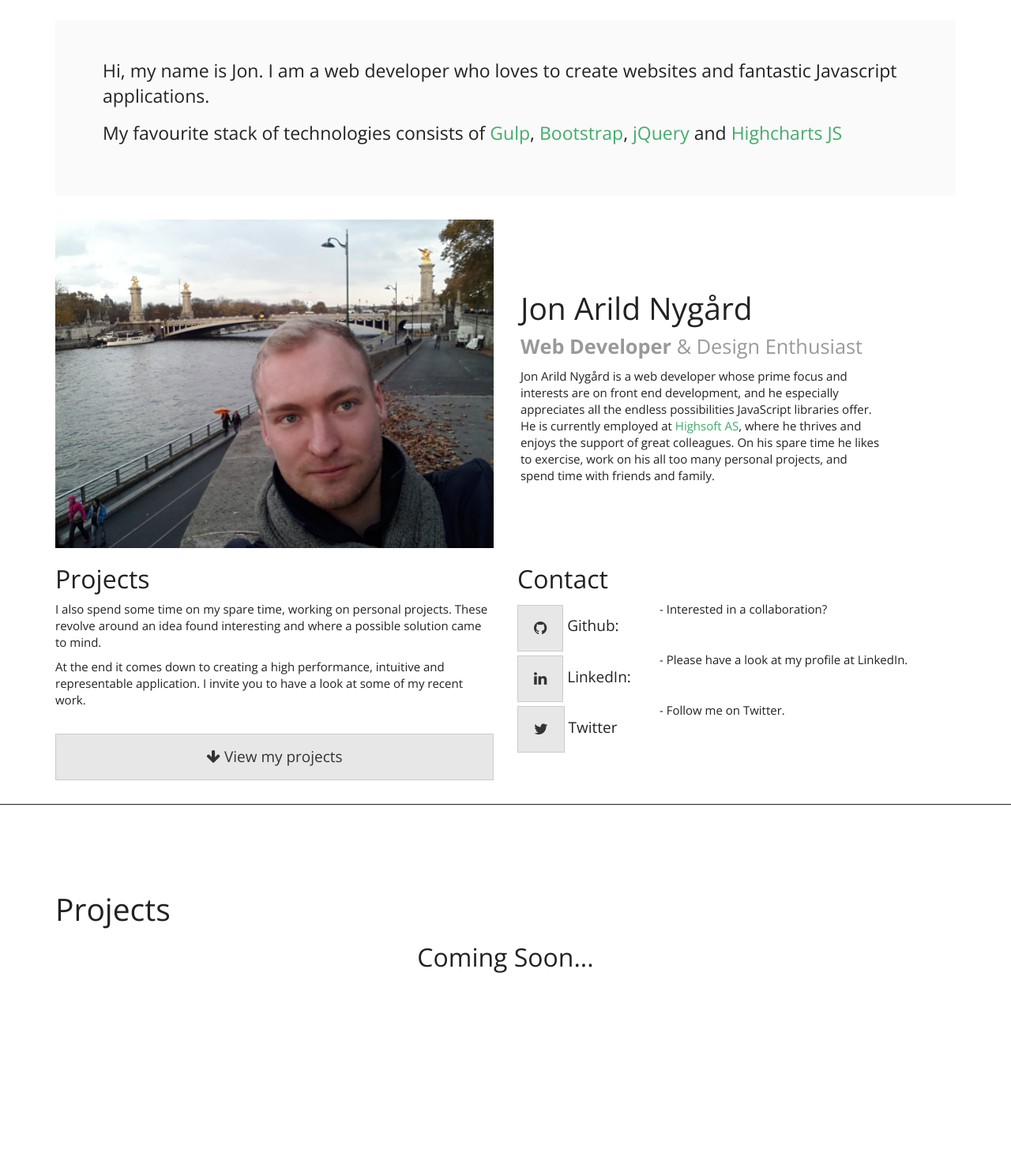
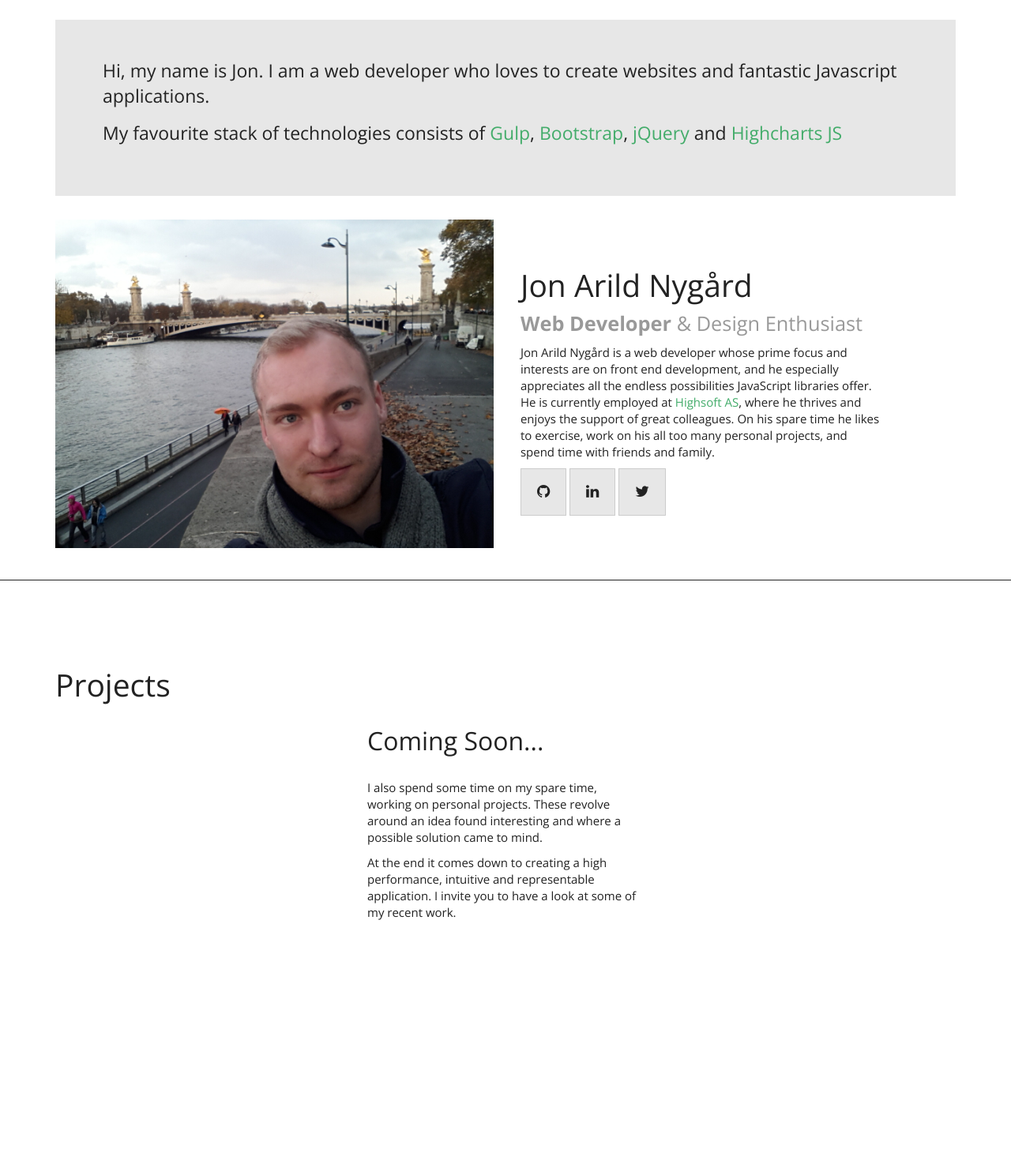
Before and after one commit to jon-a-nygaard/jon-a-nygaard.github.io, a PHP site: page / in a window 1280 px wide. Shown: the part 65-1544 px from the top of the page at 79% size. Run offline with PHP 8.4, Linux system fonts and the light colour scheme; some libraries are stand-ins or nearby versions.

Commit message:
Some cleanup

```diff
--- a/assets/css/lightBlue.css
+++ b/assets/css/lightBlue.css
@@ -4,9 +4,15 @@ a:focus,
 a:visited {
   color: #43ac6a;
 }
+a.btn {
+  color: inherit;
+}
 img {
   max-width: 100%;
   max-height: 100%;
+}
+.jumbotron {
+  background-color: #e7e7e7;
 }
 .navbar-nav>li>a {
   line-height: 41px;
@@ -27,151 +33,3 @@ img {
   vertical-align: middle;
   float: none;
 }
-.dl-horizontal dt {
-  text-align: left;
-  padding-top: 5px;
-}
-
-/*@charset "CP850";
-/*
-* @author: Jon Arild Nygård;
-* @colorscheme: http://colorschemedesigner.com/#3-42PhWhWg0g0;
-*/
-/*.diversity-1 {
-  background-color: #4163ba;
-  color: white;
-}
-
-.c2 {
-  background-color: #4163ba;
-}
-
-.c3 {
-  background-color: #2e4172;
-}
-
-.c4 {
-  background-color: #0f1d43;
-}
-
-.c5 {
-  background-color: #010511;
-}*/
-
-/*.page.stl-1 {
-  color: white;
-  background-color: #2D2D2D;
-}
-.page.stl-1 h1 {
-  color: white;
-}
-
-.page.stl-2 {
-  color: black;
-  background-color: #E4E4E4;
-}
-.page.stl-2 h1 {
-  color: black;
-}
-
-.page.stl-3 {
-  color: black;
-  background-color: #B6B6B6;
-}
-.page.stl-3 h1 {
-  color: black;
-}
-
-body {
-  color: #0f1d43;
-}
-
-h1 {
-  color: #2e4172;
-}
-h1 small {
-  color: inherit;
-}
-
-img {
-  max-width: 100%;
-}
-
-
-
-Navigation bar
-.navbar {
-  color: white;
-  background-color: #2d2d2d;
-  height: auto;
-  border-bottom: 5px solid white;
-}
-
-.navbar-default .navbar-nav > li > a {
-  color: white;
-  font-weight: bolder;
-  padding: 24px 16px;
-  text-transform: uppercase;
-}
-
-.navbar-default .navbar-nav > li > a:hover {
-  color: white;
-  background-color: black;
-}
-
-.navbar-brand {
-  height: 68px;
-}
-.navbar-brand svg {
-  height: 100%;
-  fill: white;
-}
-.navbar-brand svg #jn-logo-sign {
-  fill: orange;
-}
-
-/* Page
-.page {
-  padding: 73px 0 30px 0;
-}
-
-.wide-background {
-  width: 100%;
-  height: 300px;
-}
-
-#about img {
-  max-height: 200px;
-}
-
-/*
-* Buttons
-
-.btn-default {
-  color: #2e4172;
-  background-color: inherit;
-  border: 3px solid #2e4172;
-  border-radius: 0;
-}
-
-.btn-default:hover {
-  background-color: #2e4172;
-  border-color: #2e4172;
-  color: white;
-  transition: all .5s ease-in-out;
-}
-
-.portrait {
-  text-align: center;
-}
-.portrait img {
-  width: 100%;
-}
-
-@media screen and (max-width: 768px) {
-  .navbar-collapse {
-    background-color: #2d2d2d;
-    border-top: 5px solid white;
-  }
-}
-*/
--- a/index.html
+++ b/index.html
@@ -66,29 +66,9 @@
 						<p>
 							Jon Arild Nygård is a web developer whose prime focus and interests are on front end development, and he especially appreciates all the endless possibilities JavaScript libraries offer. He is currently employed at <a href="http://www.highcharts.com/about">Highsoft AS</a>, where he thrives and enjoys the support of great colleagues. On his spare time he likes to exercise, work on his all too many personal projects, and spend time with friends and family.
 						</p>
-					</div>
-				</div>
-				<div class="row">
-					<div class="col-md-6">
-						<h2>Projects</h2>
-						<p>I also spend some time on my spare time, working on personal projects. These revolve around an idea found interesting and where a possible solution came to mind.</p>
-						<p>At the end it comes down to creating a high performance, intuitive and representable application. I invite you to have a look at some of my recent work.<br><br></p>
-						<a href="/#projects" class="btn btn-lg btn-block btn-default"><i class="fa fa-arrow-down"></i> View my projects</a>
-					</div>
-					<div class="col-md-6">
-						<h2>Contact</h2>
-						<div class="row">
-							<div class="col-md-12">
-								<dl class="dl-horizontal">
-									<dt><a href="https://github.com/jon-a-nygaard" class="btn btn-lg btn-default"><i class="fa fa-github"></i></a><span class="h4"> Github:</span></dt>
-									<dd>- Interested in a collaboration?</dd>
-									<dt><a href="http://www.linkedin.com/pub/jon-arild-nyg%C3%A5rd/8b/930/624" class="btn btn-lg btn-default"><i class="fa fa-linkedin"></i></a><span class="h4"> LinkedIn:</span></dt>
-									<dd>- Please have a look at my profile at LinkedIn.</dd>
-									<dt><a href="https://twitter.com/JonANygaard" class="btn btn-lg btn-default"><i class="fa fa-twitter"></i></a><span class="h4"> Twitter</span></dt>
-									<dd><p>- Follow me on Twitter.</p></dd>
-								</dl>
-							</div>
-						</div>
+						<a href="https://github.com/jon-a-nygaard" class="btn btn-lg btn-default"><i class="fa fa-github"></i></a>
+						<a href="http://www.linkedin.com/pub/jon-arild-nyg%C3%A5rd/8b/930/624" class="btn btn-lg btn-default"><i class="fa fa-linkedin"></i></a>
+						<a href="https://twitter.com/JonANygaard" class="btn btn-lg btn-default"><i class="fa fa-twitter"></i></a>
 					</div>
 				</div>
 			</div>
@@ -98,7 +78,11 @@
 				<div class="row">
 					<div class="col-md-12">
 						<h1>Projects</h1>
-						<p class="h2 text-center">Coming Soon...</p>
+						<div class="col-md-offset-4 col-md-4">
+							<p class="h2">Coming Soon...</p><br>
+							<p>I also spend some time on my spare time, working on personal projects. These revolve around an idea found interesting and where a possible solution came to mind.</p>
+							<p>At the end it comes down to creating a high performance, intuitive and representable application. I invite you to have a look at some of my recent work.</p>
+						</div>
 					</div>
 				</div>
 			</div>
```
